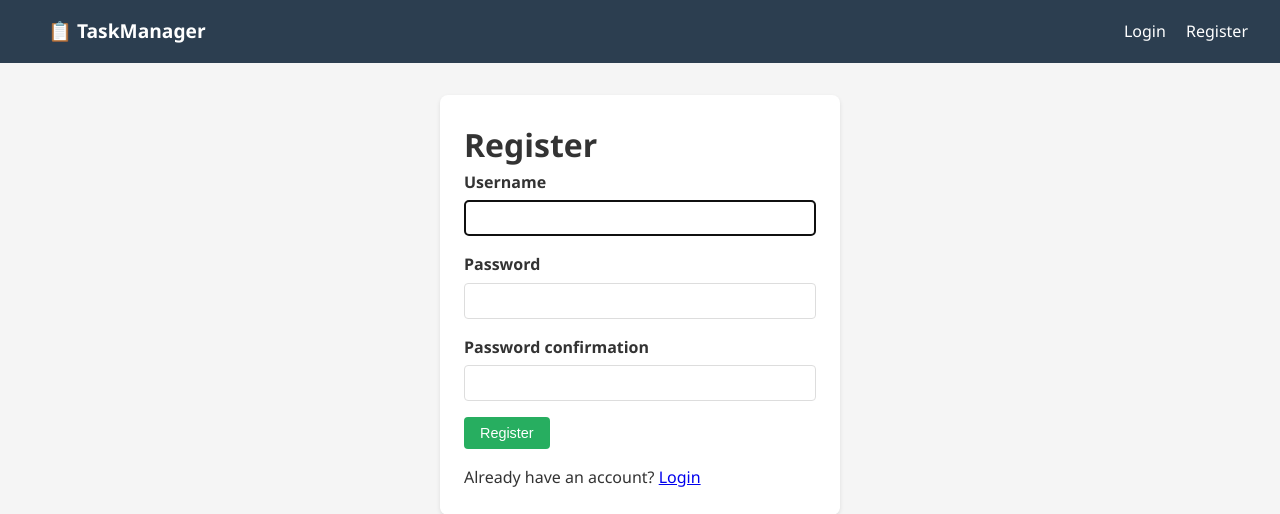
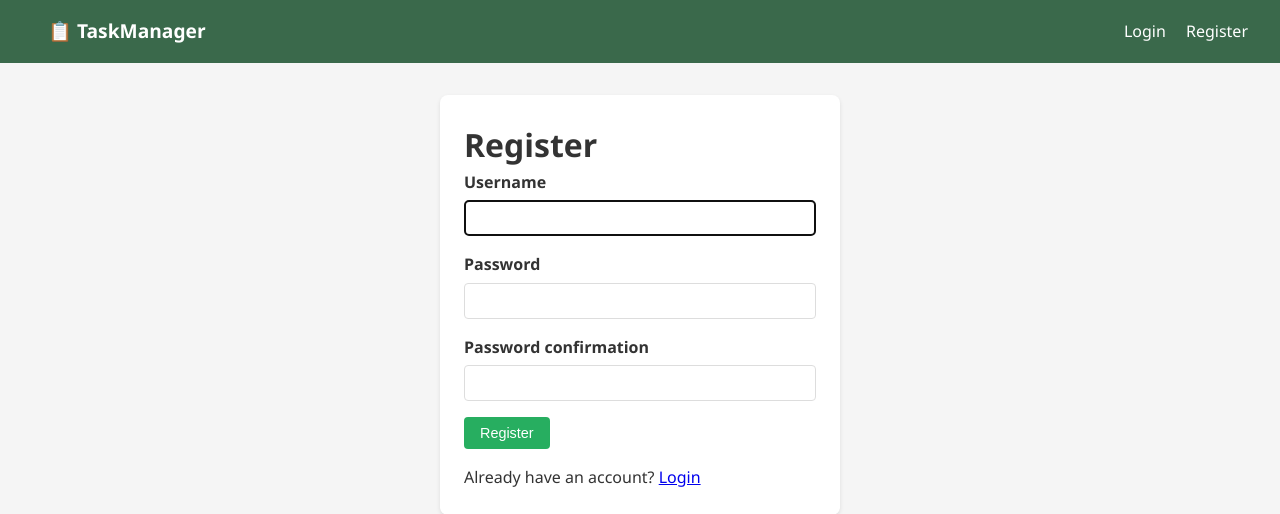
Before and after one commit to m1rjalolk24/DSCC-CW1, a Django app: page /accounts/register/ in a window 1280 px wide. Shown: the top 514 px of the page. Run offline with Django 5.2, Linux system fonts and the light colour scheme.

Commit message:
test ci/cd to change navbar color

```diff
--- a/taskmanager/static/css/style.css
+++ b/taskmanager/static/css/style.css
@@ -12,7 +12,7 @@ body {
 }
 
 .navbar {
-    background-color: #2c3e50;
+    background-color: #3a694b;
     padding: 1rem 2rem;
     display: flex;
     justify-content: space-between;
```
